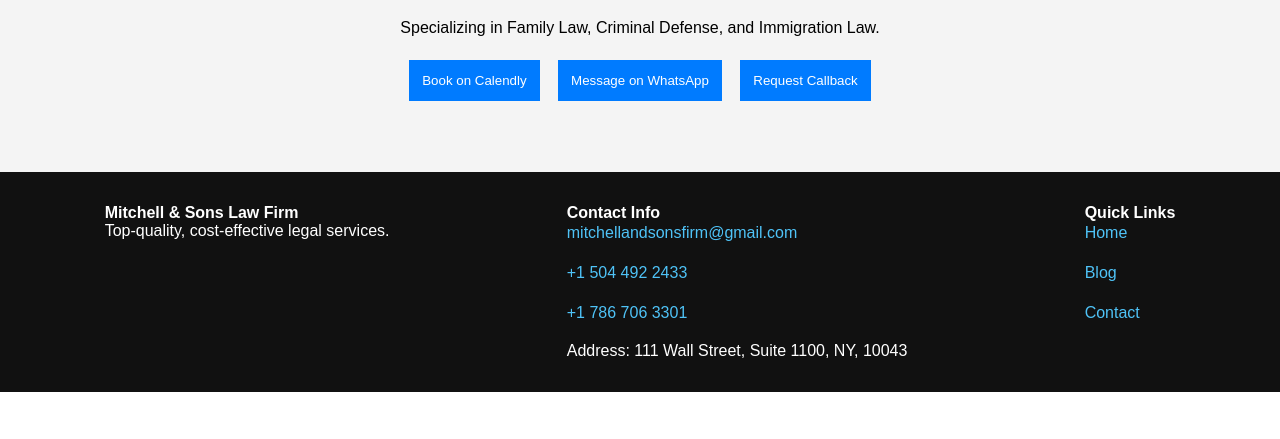
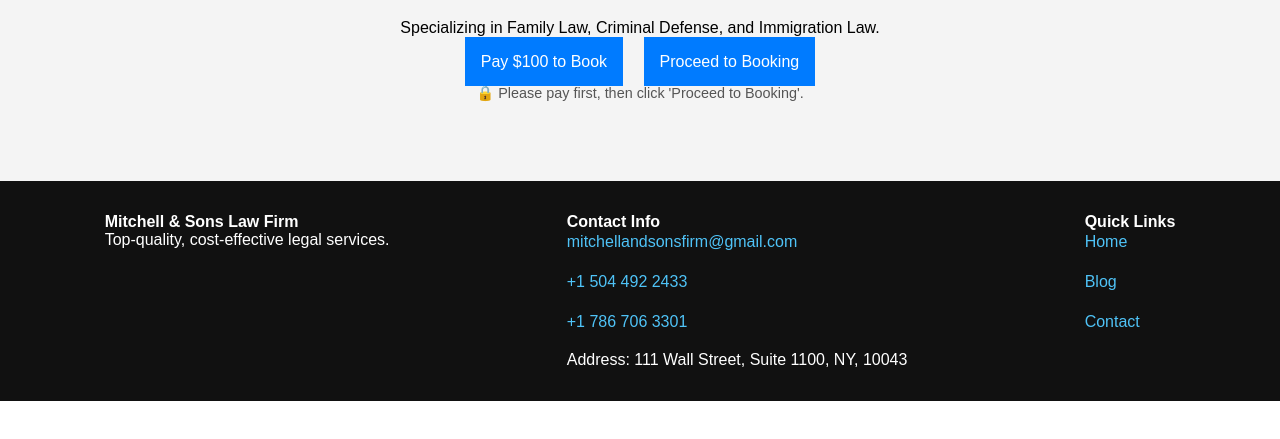
Before and after one commit to Kingsound8/mitchelllawfirm, a plain HTML site: page index.html in a window 1280 px wide. Shown: the part 207-646 px from the top of the page. Drawn offline with Linux system fonts and the light colour scheme.

Commit message:
Add files via upload

```diff
--- a/assets/css/style.css
+++ b/assets/css/style.css
@@ -4,12 +4,8 @@ body { font-family: Arial, sans-serif; margin: 0; padding: 0; }
 .nav-links { list-style: none; display: flex; gap: 1em; }
 .nav-links li a { color: white; text-decoration: none; }
 .hero { text-align: center; padding: 4em 1em; background-color: #f4f4f4; }
-.hero-buttons button { margin: 0.5em; padding: 1em; background-color: #007BFF; color: white; border: none; cursor: pointer; }
+.hero-buttons { margin-top: 1em; }
+.hero-buttons a, .hero-buttons button { margin: 0.5em; padding: 1em; background-color: #007BFF; color: white; border: none; cursor: pointer; text-decoration: none; }
 .footer { background: #111; color: white; display: flex; justify-content: space-around; padding: 2em 1em; flex-wrap: wrap; }
 .footer a { color: #4FC3F7; text-decoration: none; display: block; margin: 2px 0; }
-.contact-section { padding: 3em 1em; text-align: center; }
-.contact-card { margin: 2em auto; padding: 2em; max-width: 500px; background-color: #f9f9f9; box-shadow: 0 0 10px rgba(0,0,0,0.1); border-radius: 12px; }
-.contact-card p { margin: 1em 0; font-size: 1.1em; }
-.contact-card a { color: #007BFF; text-decoration: none; }
-.blog-section { padding: 3em 1em; max-width: 800px; margin: auto; }
-.blog-post-preview { background-color: #f1f1f1; padding: 1.5em; margin: 1em 0; border-left: 4px solid #007BFF; border-radius: 8px; }
+.pay-info { margin-top: 1em; font-size: 0.9em; color: #555; }
--- a/index.html
+++ b/index.html
@@ -1,10 +1,10 @@
 <!DOCTYPE html>
 <html lang="en">
 <head>
-  <meta charset="UTF-8" />
+  <meta charset="UTF-8">
   <title>Mitchell & Sons Law Firm</title>
-  <link rel="icon" href="favicon.ico" type="image/x-icon" />
-  <link rel="stylesheet" href="assets/css/style.css" />
+  <link rel="icon" href="/favicon.ico" type="image/x-icon">
+  <link rel="stylesheet" href="assets/css/style.css">
 </head>
 <body>
   <nav class="navbar">
@@ -15,15 +15,17 @@
       <li><a href="contact.html">Contact</a></li>
     </ul>
   </nav>
+
   <header class="hero">
     <h1>Protecting Your Rights. Defending Your Future.</h1>
     <p>Specializing in Family Law, Criminal Defense, and Immigration Law.</p>
     <div class="hero-buttons">
-      <button onclick="redirectToPay()">Book on Calendly</button>
-      <a href="https://wa.me/15044922433"><button>Message on WhatsApp</button></a>
-      <a href="tel:+15044922433"><button>Request Callback</button></a>
+      <a href="https://www.paypal.com/ncp/payment/82HNVFENYSLWY" target="_blank">Pay $100 to Book</a>
+      <a href="https://calendly.com/mitchellandsonsfirm" target="_blank">Proceed to Booking</a>
     </div>
+    <p class="pay-info">🔒 Please pay first, then click 'Proceed to Booking'.</p>
   </header>
+
   <footer class="footer">
     <div><strong>Mitchell & Sons Law Firm</strong><br/>Top-quality, cost-effective legal services.</div>
     <div>
@@ -40,13 +42,5 @@
       <a href="contact.html">Contact</a>
     </div>
   </footer>
-  <script>
-    function redirectToPay() {
-      window.location.href = "https://www.paypal.com/ncp/payment/82HNVFENYSLWY";
-      setTimeout(function() {
-        window.location.href = "https://calendly.com/mitchellandsonsfirm";
-      }, 10000);
-    }
-  </script>
 </body>
 </html>
```
